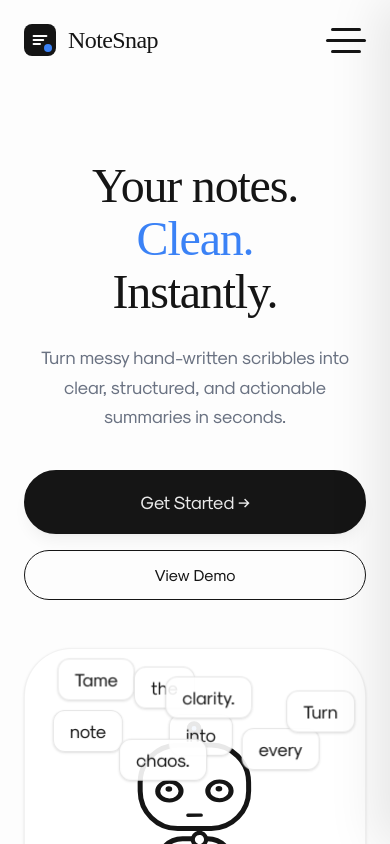
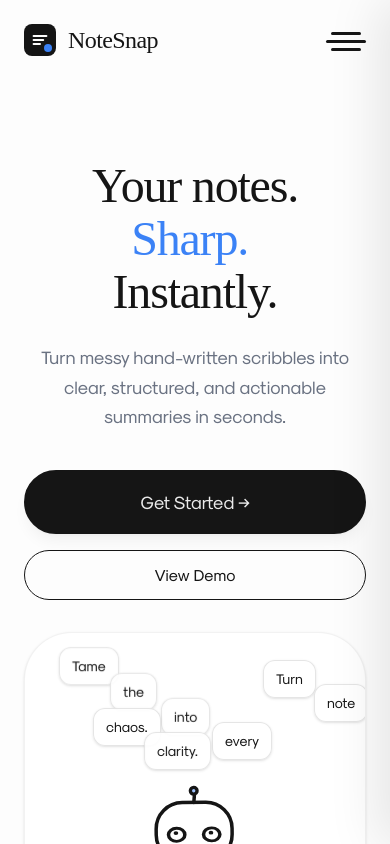
Before and after one commit to AbellTT/NoteSnap, a React (Vite) app: page / in a window 390 px wide. Shown: the top 844 px of the page. Built offline with nearby package versions, Linux system fonts and the light colour scheme; a web font is replaced by a local one.

Commit message:
finished responsiveness in the hero section and added some custom animation on the hero heading

```diff
--- a/package.json
+++ b/package.json
@@ -12,6 +12,7 @@
   "dependencies": {
     "@tailwindcss/vite": "^4.1.18",
     "gsap": "^3.14.2",
+    "motion": "^12.34.0",
     "react": "^19.2.0",
     "react-dom": "^19.2.0",
     "tailwindcss": "^4.1.18"
--- a/src/components/Navigation bar.jsx
+++ b/src/components/Navigation bar.jsx
@@ -17,9 +17,9 @@ const NavigationBar = () => {
   const [isOpen, setIsOpen] = useState(false);
   const drawerRef = useRef(null);
   const backdropRef = useRef(null);
+  const NavBarRef= useRef(null);
 
   // --- LOGIC: Scroll Detection ---
-  // We detect if the user has scrolled more than 20px to shrink the navbar
   useEffect(() => {
     const handleScroll = () => setScrolled(window.scrollY > 20);
     window.addEventListener('scroll', handleScroll);
@@ -27,15 +27,12 @@ const NavigationBar = () => {
   }, []);
 
   // --- GSAP: Mobile Menu Animation ---
-  // We use GSAP to slide the drawer in from the right and fade the backdrop
   useEffect(() => {
     if (isOpen) {
-      // Open Timeline
       const tl = gsap.timeline();
       tl.to(backdropRef.current, { opacity: 1, pointerEvents: 'auto', duration: 0.3 })
         .to(drawerRef.current, { x: 0, duration: 0.5, ease: "power3.out" }, "-=0.2");
     } else {
-      // Close Timeline
       const tl = gsap.timeline();
       tl.to(drawerRef.current, { x: '100%', duration: 0.4, ease: "power3.in" })
         .to(backdropRef.current, { opacity: 0, pointerEvents: 'none', duration: 0.3 }, "-=0.2");
@@ -49,26 +46,29 @@ const NavigationBar = () => {
   ];
 
   return (
-    <>
+    <div className="relative">
       {/*
-          Main Nav:
-          Uses dynamic height (h-20 default vs h-16 scrolled) and
-          background transparency for a premium feel.
+          1. MAIN NAVIGATION LAYER (Lower Z-Index)
+          - z-50 ensures it is occluded (covered) by the backdrop and drawer.
+          - Contains all visual branding and desktop interaction.
       */}
-      <nav className={`fixed top-0 left-0 w-full z-[100] transition-all duration-300 ${
+      <nav className={`fixed top-0 left-0 w-full z-[50] transition-all duration-300 ${
         scrolled
-          ? 'bg-brand-bg/90 backdrop-blur-lg border-b border-black/5 h-16 shadow-sm'
+          ? 'bg-brand-bg/50 backdrop-blur-lg border-b border-black/5 h-16 shadow-sm'
           : 'bg-transparent h-20'
       }`}>
         <div className="max-w-[1440px] mx-auto px-6 h-full flex items-center justify-between">
 
           {/* LOGO SECTION */}
           <div
-            onClick={() => window.scrollTo({ top: 0, behavior: 'smooth' })}
-            className="flex items-center gap-3 group cursor-pointer z-[110]"
+            onClick={() => {
+              window.scrollTo({ top: 0, behavior: 'smooth' });
+              setIsOpen(false);
+            }}
+            className="flex items-center gap-3 group cursor-pointer"
           >
             <img src={logo} alt="NoteSnap Logo" className="h-10 w-auto transition-transform group-hover:scale-110" />
-            <span className={`text-2xl font-dela tracking-tight transition-colors ${scrolled ? 'text-brand-text' : 'text-brand-text'}`}>
+            <span className="text-2xl font-dela tracking-tight transition-colors text-brand-text">
               NoteSnap
             </span>
           </div>
@@ -86,15 +86,35 @@ const NavigationBar = () => {
             ))}
           </div>
 
-          {/* HEADER ACTIONS (Desktop CTA + Mobile Hamburger) */}
+          {/* HEADER ACTIONS */}
           <div className="flex items-center gap-6">
             <Button variant="primary" className="hidden sm:flex text-base px-2.5 py-1">
               Try Free
             </Button>
 
-            {/* CUSTOM HAMBURGER TOGGLE */}
+            {/*
+                LAYOUT SPACER
+                - Invisible on desktop, maintains symmetry on mobile since
+                  the actual toggle is positioned in the secondary layer.
+            */}
+            <div className="w-[40px] md:hidden" aria-hidden="true" />
+          </div>
+        </div>
+      </nav>
+
+      {/*
+          2. INVISIBLE INTERACTION LAYER (Highest Z-Index)
+          - Fixed at z-210 so the toggle stays on top of the drawer (z-150).
+          - Uses 'pointer-events-none' to let clicks pass through to the nav links below.
+          - But the toggle itself has 'pointer-events-auto' so you can open/close the menu.
+          - Replicates the h-20/h-16 height for perfect alignment during scroll.
+      */}
+      <div className={`fixed top-0 left-0 w-full z-[210] pointer-events-none transition-all duration-300 ${
+        scrolled ? 'h-16' : 'h-20'
+      }`}>
+        <div className="max-w-[1440px] mx-auto px-6 h-full flex items-center justify-end">
           <div
-              className={`nav-toggle flex md:hidden flex-col items-center justify-center gap-2 z-[120] ${isOpen ? 'is-open' : ''}`}
+            className={`nav-toggle md:hidden pointer-events-auto ${isOpen ? 'is-open' : ''}`}
             onClick={() => setIsOpen(!isOpen)}
           >
             <div className="bar" id="bar1" />
@@ -103,24 +123,23 @@ const NavigationBar = () => {
           </div>
         </div>
       </div>
-      </nav>
 
-      {/* MOBILE DRAWER BACKDROP */}
+      {/* 3. MOBILE DRAWER COMPONENTS (Layered in between) */}
       <div
         ref={backdropRef}
         onClick={() => setIsOpen(false)}
         className="drawer-backdrop md:hidden"
       />
 
-      {/* MOBILE DRAWER CONTENT */}
       <div ref={drawerRef} className="mobile-drawer md:hidden">
-        <ul className="flex flex-col gap-8 mb-12">
-          {navLinks.map(([label, href], i) => (
+        <div className="flex-1 overflow-y-auto no-scrollbar py-4">
+          <ul className="flex flex-col gap-6 mb-8">
+            {navLinks.map(([label, href]) => (
               <li key={label}>
                 <a
                   href={href}
                   onClick={() => setIsOpen(false)}
-                className="text-4xl font-dela text-brand-text hover:text-brand-action transition-colors block"
+                  className="text-2xl font-dela text-brand-text hover:text-brand-action transition-colors block"
                 >
                   {label}
                 </a>
@@ -128,21 +147,21 @@ const NavigationBar = () => {
             ))}
           </ul>
 
-        {/* DRAWER CTA */}
           <Button
             variant="primary"
             onClick={() => setIsOpen(false)}
-          className="w-full py-4 text-xl"
+            className="w-full py-3 text-xl mb-8"
           >
             Get Started Free
           </Button>
+        </div>
 
-        {/* DECORATIVE ELEMENT */}
-        <div className="mt-auto opacity-20 text-xs font-sk tracking-widest uppercase">
+        {/* Branding placeholder */}
+        <div className="mt-auto pt-6 opacity-20 text-xs font-sk tracking-widest uppercase border-t border-black/5">
           NoteSnap © 2024
         </div>
       </div>
-    </>
+    </div>
   );
 };
 
--- /dev/null
+++ b/src/components/flipwords.jsx
@@ -0,0 +1,98 @@
+import React, { useCallback, useEffect, useState } from "react";
+import { AnimatePresence, motion } from "motion/react";
+import { cn } from "../lib/utils";
+
+export const FlipWords = ({
+  words,
+  duration = 3000,
+  className
+}) => {
+  const [currentWord, setCurrentWord] = useState(words[0]);
+  const [isAnimating, setIsAnimating] = useState(false);
+
+  // --- ANIMATION LOGIC: Sequential word switching ---
+  const startAnimation = useCallback(() => {
+    const word = words[words.indexOf(currentWord) + 1] || words[0];
+    setCurrentWord(word);
+    setIsAnimating(true);
+  }, [currentWord, words]);
+
+  useEffect(() => {
+    if (!isAnimating) {
+      const timer = setTimeout(() => {
+        startAnimation();
+      }, duration);
+      return () => clearTimeout(timer);
+    }
+  }, [isAnimating, duration, startAnimation]);
+
+  return (
+    <AnimatePresence
+      onExitComplete={() => {
+        setIsAnimating(false);
+      }}
+    >
+      <motion.div
+        initial={{ opacity: 0, y: 10 }}
+        animate={{ opacity: 1, y: 0 }}
+        transition={{
+          type: "spring",
+          stiffness: 150,
+          damping: 15,
+          mass: 0.8
+        }}
+        exit={{
+          opacity: 0,
+          y: -40,
+          x: 40,
+          filter: "blur(8px)",
+          scale: 2,
+          position: "absolute",
+          transition: {
+            type: "spring",
+            stiffness: 200,
+            damping: 20,
+            duration: 0.4
+          }
+        }}
+        className={cn("z-10 inline-block relative text-left px-2", className)}
+        key={currentWord}
+      >
+        {currentWord.split(" ").map((word, wordIndex) => (
+          <motion.span
+            key={word + wordIndex}
+            initial={{ opacity: 0, y: 10, filter: "blur(8px)" }}
+            animate={{ opacity: 1, y: 0, filter: "blur(0px)" }}
+            transition={{
+              delay: wordIndex * 0.3,
+              duration: 0.4,
+              type: "spring",
+              stiffness: 120,
+              damping: 12
+            }}
+            className="inline-block whitespace-nowrap"
+          >
+            {word.split("").map((letter, letterIndex) => (
+              <motion.span
+                key={word + letterIndex}
+                initial={{ opacity: 0, y: 10, filter: "blur(8px)" }}
+                animate={{ opacity: 1, y: 0, filter: "blur(0px)" }}
+                transition={{
+                  delay: wordIndex * 0.3 + letterIndex * 0.05,
+                  duration: 0.3,
+                  type: "spring",
+                  stiffness: 140,
+                  damping: 14
+                }}
+                className="inline-block"
+              >
+                {letter}
+              </motion.span>
+            ))}
+            <span className="inline-block">&nbsp;</span>
+          </motion.span>
+        ))}
+      </motion.div>
+    </AnimatePresence>
+  );
+};
--- a/src/index.css
+++ b/src/index.css
@@ -246,8 +246,10 @@ h6 {
   transition: all 0.7s;
 }
 
-.btn-outline-anim:hover {
-  color: #fff;
+@media (hover: hover) {
+  .btn-outline-anim:hover {
+    color: #fff;
+  }
 }
 
 .btn-outline-anim:hover:before {
@@ -260,30 +262,92 @@ h6 {
   transition: background 0s;
 }
 
+/*
+   Mobile Scaling Overrides (Below 640px)
+   We use media queries to boost the animation scale ONLY when
+   buttons expand to full-width on mobile.
+*/
+@media (max-width: 639px) {
+  /* 1. Reset Complex Desktop Logic */
+  .btn-anim:before, .btn-anim:after,
+  .btn-outline-anim:before {
+    display: none !important;
+  }
+
+  .btn-anim:hover .text {
+    animation: none; /* Disable text flip on mobile/tablet to avoid jitter */
+  }
+
+  /* 2. New Creative Mobile Effects (Tap-Based) */
+
+  /* Primary Button: Shimmer & Scale */
+  .btn-anim {
+    transition: all 0.3s cubic-bezier(0.4, 0, 0.2, 1);
+  }
+  .btn-anim:active {
+    transform: scale(0.96);
+    background-color: #4b5563; /* Subtle shift to gray-600 */
+    box-shadow: 0 0 25px rgba(59, 130, 246, 0.4);
+  }
+
+  /* Outline Button: Liquid Invert */
+  .btn-outline-anim {
+    position: relative;
+    background-color: transparent;
+    transition: all 0.4s cubic-bezier(0.19, 1, 0.22, 1);
+    z-index: 1;
+  }
+
+  .btn-outline-anim:active {
+    background-color: var(--color-brand-action);
+    border-color: var(--color-brand-action);
+    color: #fff !important; /* Force white during press */
+    transform: scale(0.98);
+  }
+}
+
+/* Scrollbar Hider Utility */
+@layer utilities {
+  .no-scrollbar::-webkit-scrollbar { display: none; }
+  .no-scrollbar { -ms-overflow-style: none; scrollbar-width: none; }
+}
+
 /* --- Responsive Navigation & Hamburger --- */
 
-/* Hamburger Toggle Container */
+/*
+   Hamburger Toggle Container
+   Layered at z-200 to stay above everything else, ensuring the 'X'
+   is always visible and clickable on top of the drawer.
+*/
+/*
+   Hamburger Toggle Container
+*/
 .nav-toggle {
   position: relative;
   width: 40px;
   height: 40px;
   cursor: pointer;
-  transition: transform 0.5s ease;
+  transition: transform 0.6s cubic-bezier(0.4, 0, 0.2, 1);
 }
 
-/* Individual bars */
+/*
+   Individual bars - All absolute for centered rotation
+*/
 .nav-toggle .bar {
+  position: absolute;
+  left: 50%;
+  transform: translateX(-50%);
   width: 100%;
   height: 3px;
   background-color: var(--color-brand-text);
   border-radius: 4px;
-  transition: all 0.4s cubic-bezier(0.68, -0.6, 0.32, 1.6);
+  transition: all 0.5s cubic-bezier(0.68, -0.6, 0.32, 1.6);
 }
 
-.nav-toggle .bar:nth-child(1),
-.nav-toggle .bar:nth-child(3) {
-  width: 75%;
-}
+/* Resting positions (Slightly asymmetric widths as requested previously) */
+.nav-toggle .bar:nth-child(1) { top: 12px; width: 75%; }
+.nav-toggle .bar:nth-child(2) { top: 20px; width: 100%; }
+.nav-toggle .bar:nth-child(3) { top: 28px; width: 75%; }
 
 /* Active State (X-Transformation) */
 .nav-toggle.is-open {
@@ -292,20 +356,25 @@ h6 {
 
 .nav-toggle.is-open .bar:nth-child(2) {
   opacity: 0;
-  transform: scaleX(0);
+  transform: translate(-50%, 0) scaleX(0);
 }
 
 .nav-toggle.is-open .bar:nth-child(1) {
   width: 100%;
-  transform: rotate(45deg) translate(8px, 8px);
+  top: 20px; /* Animate to center */
+  transform: translate(-50%, 0) rotate(45deg);
 }
 
 .nav-toggle.is-open .bar:nth-child(3) {
   width: 100%;
-  transform: rotate(-45deg) translate(8px, -8px);
+  top: 20px; /* Animate to center */
+  transform: translate(-50%, 0) rotate(-45deg);
 }
 
-/* Mobile Drawer Overlay */
+/*
+   Mobile Drawer Overlay
+   Stacked at z-150 (below toggle, above backdrop).
+*/
 .mobile-drawer {
   position: fixed;
   top: 0;
@@ -318,18 +387,33 @@ h6 {
   box-shadow: -10px 0 50px rgba(0, 0, 0, 0.1);
   display: flex;
   flex-direction: column;
-  padding: 80px 40px;
-  z-index: 100;
-  transform: translateX(100%); /* Start hidden */
+  padding: clamp(80px, 15vh, 120px) 40px 40px;
+  z-index: 150;
+  transform: translateX(100%);
+  transition: transform 0.5s cubic-bezier(0.19, 1, 0.22, 1);
 }
 
-/* Backdrop */
+/* Fix for small/short mobile screens (Ensures links don't overflow) */
+@media (max-height: 700px) {
+  .mobile-drawer {
+    padding-top: 80px;
+    padding-bottom: 20px;
+  }
+  .mobile-drawer ul {
+    gap: 0.5rem;
+  }
+  .mobile-drawer a {
+    font-size: 1.25rem;
+  }
+}
+
+/* Backdrop Overlay */
 .drawer-backdrop {
   position: fixed;
   inset: 0;
   background-color: rgba(0, 0, 0, 0.3);
   backdrop-filter: blur(4px);
-  z-index: 90;
+  z-index: 140;
   opacity: 0;
   pointer-events: none;
 }
--- /dev/null
+++ b/src/lib/utils.js
@@ -0,0 +1,3 @@
+export function cn(...inputs) {
+  return inputs.filter(Boolean).join(" ");
+}
--- a/src/sections/Hero.jsx
+++ b/src/sections/Hero.jsx
@@ -3,9 +3,14 @@ import Button from '../components/Button';
 import Robot from '../components/Robot';
 import gsap from 'gsap';
 
+import { FlipWords } from '../components/flipwords';
+
 const Hero = () => {
   const sentence = "Tame the into every Turn note chaos. clarity.".split(" ");
+
   //actual sentence : Tame the chaos. Turn every note into clarity.
+
+  const flipWords = ["Clean.", "Sharp.", "Smart.", "Organized."];
   useEffect(() => {
     // --- ANIMATION 1: BLINKING ---
     const blinkTimeline = gsap.timeline({
@@ -155,29 +160,21 @@ const Hero = () => {
 
     }, 4000);
 
-    // --- ANIMATION 4: FLOATING WORDS (Randomized) ---
-    const floatingWords = document.querySelectorAll('.floating-word');
-    floatingWords.forEach((word) => {
-      // Randomize duration between 2 and 4 seconds
-      const duration = 2 + Math.random() * 2;
-      // Randomize delay so they don't all start at once
-      const delay = Math.random() * 2;
-      // Randomize movement range
-      const yMove = -20 - Math.random() * 20; // Move up between 20px and 40px
-      const xMove = Math.random() * 40 - 20;  // Move sideways between -20px and 20px
-
-      gsap.to(word, {
-        y: yMove,
-        x: xMove,
+    // --- ANIMATION 4: FLOATING WORDS (Right Side) ---
+    gsap.to('.floating-word', {
+      y: -30,
         z: 0.1,                          // Anti-jitter hint
-        duration: duration,
-        delay: delay,
+      x: () => Math.random() * 40 - 20,
+      duration: 2,
         repeat: -1,
         yoyo: true,
         ease: "sine.inOut",
         force3D: true,
-        autoRound: false
-      });
+      autoRound: false,                // Sub-pixel precision
+      stagger: {
+        amount: 1,
+        from: "start"
+      }
     });
 
     // --- ANIMATION 5: HAND-TO-CHIN ---
@@ -249,31 +246,33 @@ const Hero = () => {
 
   return (
     <section className="relative min-h-screen pt-20 flex items-center justify-center overflow-hidden bg-brand-bg">
-      <div className="max-w-[1440px] mx-auto px-6 w-full grid grid-cols-1 md:grid-cols-2 gap-12 items-center min-h-[calc(100vh-5rem)] py-20">
+      <div className="max-w-[1440px] mx-auto px-6 w-full grid grid-cols-1 md:grid-cols-2 gap-8 lg:gap-12 items-center min-h-[calc(100vh-5rem)] py-20">
 
         {/* Left Side: Content */}
-        <div className="order-2 md:order-1 flex flex-col items-center md:items-start text-center md:text-left z-10">
-          <h1 className="text-5xl md:text-8xl font-dela leading-[1.1] mb-6 flex flex-col tracking-tight">
+        <div className="order-2 md:order-1 flex flex-col items-center md:items-start text-center md:text-left z-10 transition-all duration-500">
+          <h1 className="text-5xl md:text-6xl lg:text-7xl min-[1150px]:text-[5rem] xl:text-8xl font-dela leading-[1.1] mb-6 flex flex-col items-center md:items-start tracking-tight transition-all duration-500">
             <span className="text-brand-text">Your notes.</span>
-            <span className="text-brand-action">Clean.</span>
+            <div className="h-[1.1em] overflow-visible flex items-center justify-center md:justify-start">
+              <FlipWords words={flipWords} className="text-brand-action p-0 md:-ml-2" duration={2500} />
+            </div>
             <span className="text-brand-text">Instantly.</span>
           </h1>
 
-          <p className="max-w-md text-gray-500 font-sk text-lg md:text-xl leading-relaxed mb-10 transition-all">
+          <p className="max-w-md text-gray-500 font-sk text-lg md:text-xl lg:text-2xl leading-relaxed mb-10 transition-all duration-500">
             Turn messy hand-written scribbles into clear, structured, and actionable summaries in seconds.
           </p>
 
           <div className="flex flex-col sm:flex-row gap-4 w-full sm:w-auto transition-all">
             <Button
               variant="primary"
-              className="px-3 py-2 text-lg"
+              className="px-4 py-2 text-lg lg:text-xl"
               icon={<span> →</span>}
             >
               Get Started
             </Button>
             <Button
               variant="outline"
-              className="px-6 py-3 text-base"
+              className="px-6 py-3 text-base lg:text-lg"
             >
               View Demo
             </Button>
@@ -281,29 +280,29 @@ const Hero = () => {
         </div>
 
         {/* Right Side: Robot Animation */}
-        <div className="order-2 w-full aspect-square bg-white rounded-[3rem] p-12 pb-0 border border-black/5 shadow-sm flex flex-col items-center justify-end relative">
+        <div className="order-2 w-full aspect-square bg-white rounded-[3rem] p-12 pb-0 lg:p-14 min-[1150px]:p-16 lg:pb-0 border border-black/5 shadow-sm flex flex-col items-center justify-end relative overflow-hidden transition-all duration-500">
         {/* Floating Sentence Words - Clustered above the head */}
         {sentence.map((word, index) => (
           <div
             key={index}
-            className="floating-word absolute bg-white/90 border border-black/10 px-4 py-1.5 rounded-xl shadow-sm text-lg font-bold z-10 will-change-transform"
+            className="floating-word absolute bg-white/90 border border-black/10 px-3 py-2 md:px-2.5 md:py-1 lg:px-4 lg:py-2 rounded-xl shadow-sm text-sm md:text-sm lg:text-lg min-[1150px]:text-[1.1rem] xl:text-xl z-10 will-change-transform min-[566px]:max-md:scale-110"
             style={{
-              // Spreading them out more:
-              // top: increased range (5-30%) and spread
-              // left: increased distribution (10-90%)
-              top: `${8 + (index * 8) % 25}%`,
-              left: `${10 + (index * 17) % 85}%`,
+              top: `${5 + (index * 7) % 25}%`,
+              left: `${10 + (index * 15) % 80}%`,
             }}
           >
             {word}
           </div>
         ))}
 
-        <Robot id="practice-robot" className="w-full h-full max-h-[440px] max-w-[300px]" />
+        <Robot
+          id="practice-robot"
+          className="w-full h-[70%] md:h-[75%] lg:h-[70%] min-[1150px]:h-[95%] xl:h-full max-h-[300px] md:max-h-[320px] lg:max-h-[410px] min-[1150px]:max-h-[420px] xl:max-h-[440px] max-w-[200px] md:max-w-[230px] lg:max-w-[290px] min-[1150px]:max-w-[290px] xl:max-w-[300px] min-[566px]:max-md:scale-150 transition-all duration-700"
+        />
       </div>
       </div>
     </section>
-  )
-}
+  );
+};
 
 export default Hero;
```
Also changed, not shown: 1 other file (tests, documents, lock files or other folders). Lines whose indentation alone changed are shown as unchanged.
